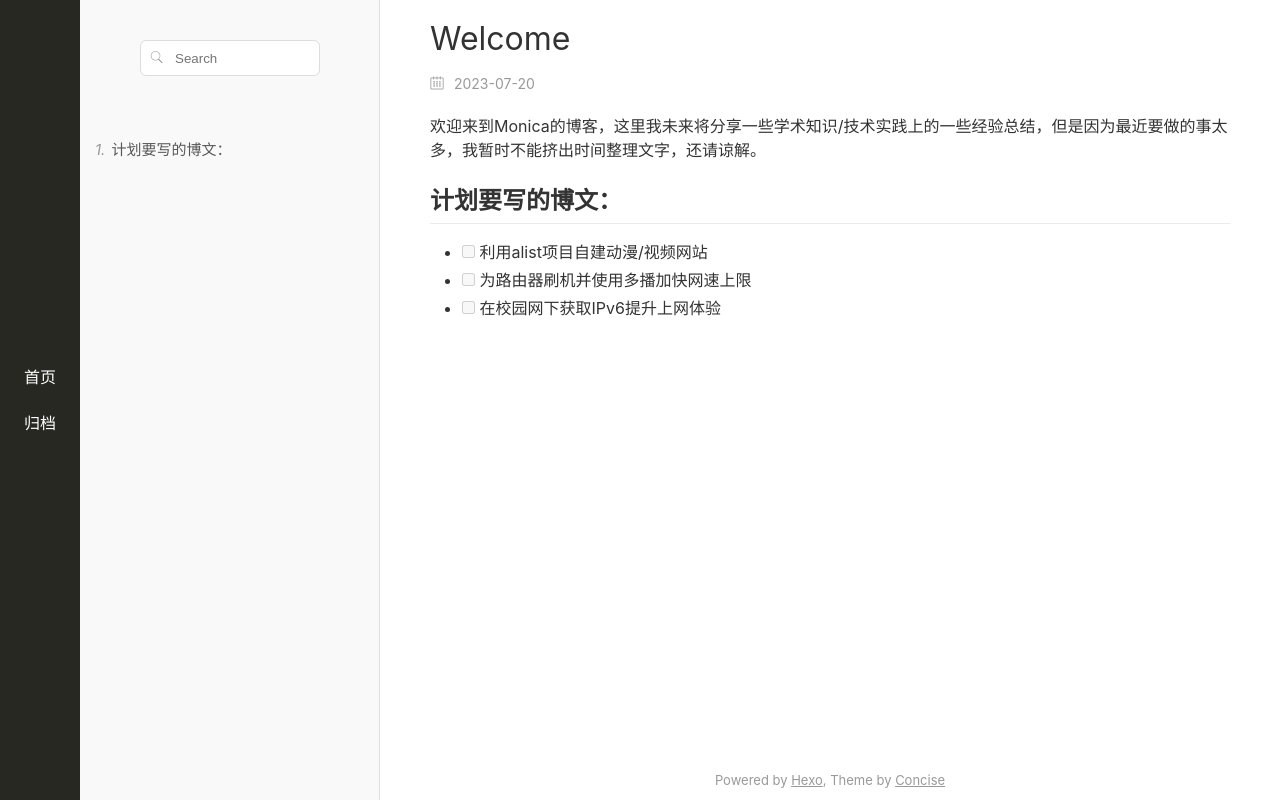
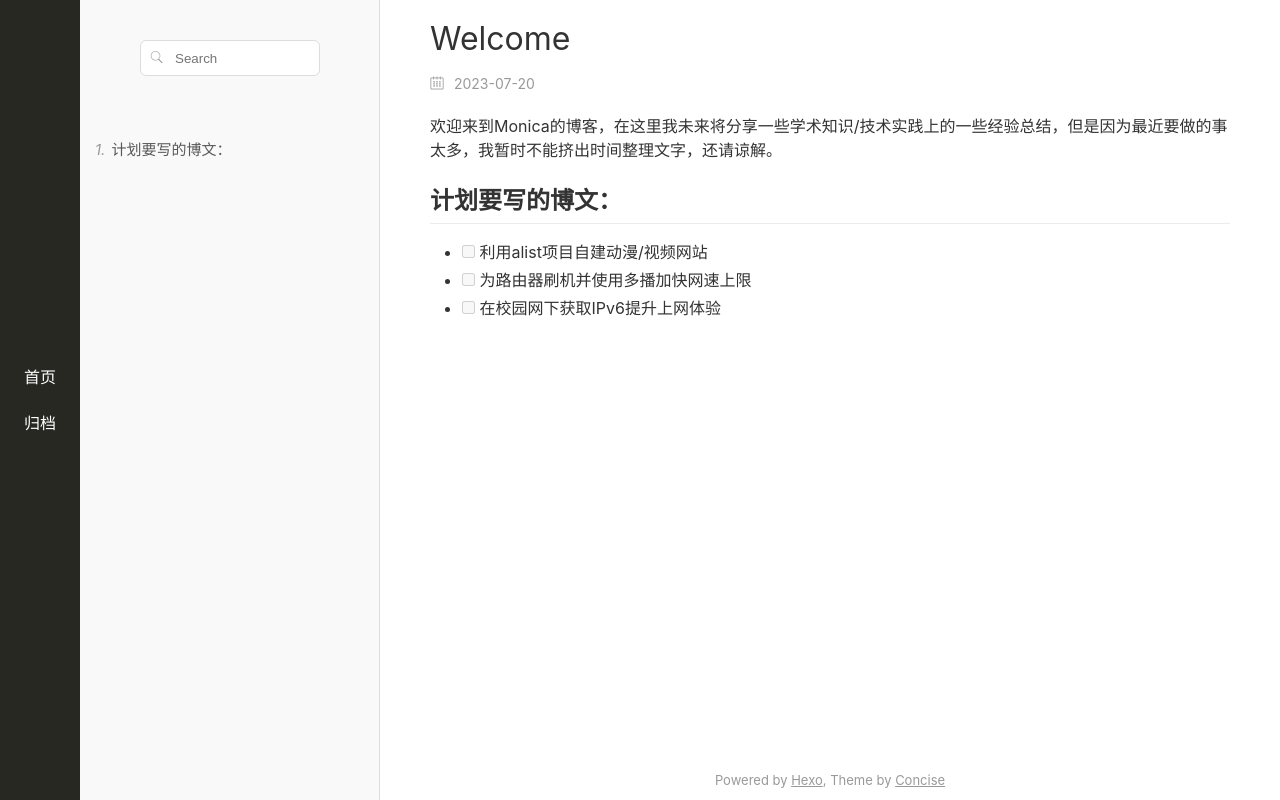
Before and after one commit to hackerMonica/hackerMonica.github.io, a plain HTML site: page 2023/07/20/hello-world/index.html in a window 1280 px wide. Drawn offline with nearby package versions, Linux system fonts and the light colour scheme; a script that the page names is missing; files whose address does not match are found by name.

Commit message:
Site updated: 2023-07-20 21:18:53

```diff
--- a/2023/07/20/hello-world/index.html
+++ b/2023/07/20/hello-world/index.html
@@ -10,7 +10,7 @@
     <title>Welcome | Hexo</title>
     <meta name="author" content="John Doe" />
     <meta name="keywords" content="" />
-    <meta name="description" content="欢迎来到Monica的博客，这里我未来将分享一些学术知识&amp;#x2F;技术实践上的一些经验总结，但是因为最近要做的事太多，我暂时不能挤出时间整理文字，还请谅解。计划要写的博文： 利用alist项目自建动漫&amp;#x2F;视频网站 为路由器刷机并使用多播加快网速上限 在校园网下获取IPv6提升上网体验" />
+    <meta name="description" content="欢迎来到Monica的博客，在这里我未来将分享一些学术知识&amp;#x2F;技术实践上的一些经验总结，但是因为最近要做的事太多，我暂时不能挤出时间整理文字，还请谅解。计划要写的博文： 利用alist项目自建动漫&amp;#x2F;视频网站 为路由器刷机并使用多播加快网速上限 在校园网下获取IPv6提升上网体验" />
     <meta http-equiv="X-UA-Compatible" content="IE=edge,chrome=1" />
     <meta name="viewport" content="width=device-width,initial-scale=1,user-scalable=no" />
 
@@ -106,7 +106,7 @@
 
     <section class="article-body markdown-body">
 
-        <p>欢迎来到Monica的博客，这里我未来将分享一些学术知识&#x2F;技术实践上的一些经验总结，但是因为最近要做的事太多，我暂时不能挤出时间整理文字，还请谅解。</p>
+        <p>欢迎来到Monica的博客，在这里我未来将分享一些学术知识&#x2F;技术实践上的一些经验总结，但是因为最近要做的事太多，我暂时不能挤出时间整理文字，还请谅解。</p>
 <h2 id="计划要写的博文："><a href="#计划要写的博文：" class="headerlink" title="计划要写的博文："></a>计划要写的博文：</h2><ul>
 <li><input disabled="" type="checkbox"> 利用alist项目自建动漫&#x2F;视频网站</li>
 <li><input disabled="" type="checkbox"> 为路由器刷机并使用多播加快网速上限</li>
```
Also changed, not shown: index.html (+1 -1 lines), 1 other file.
